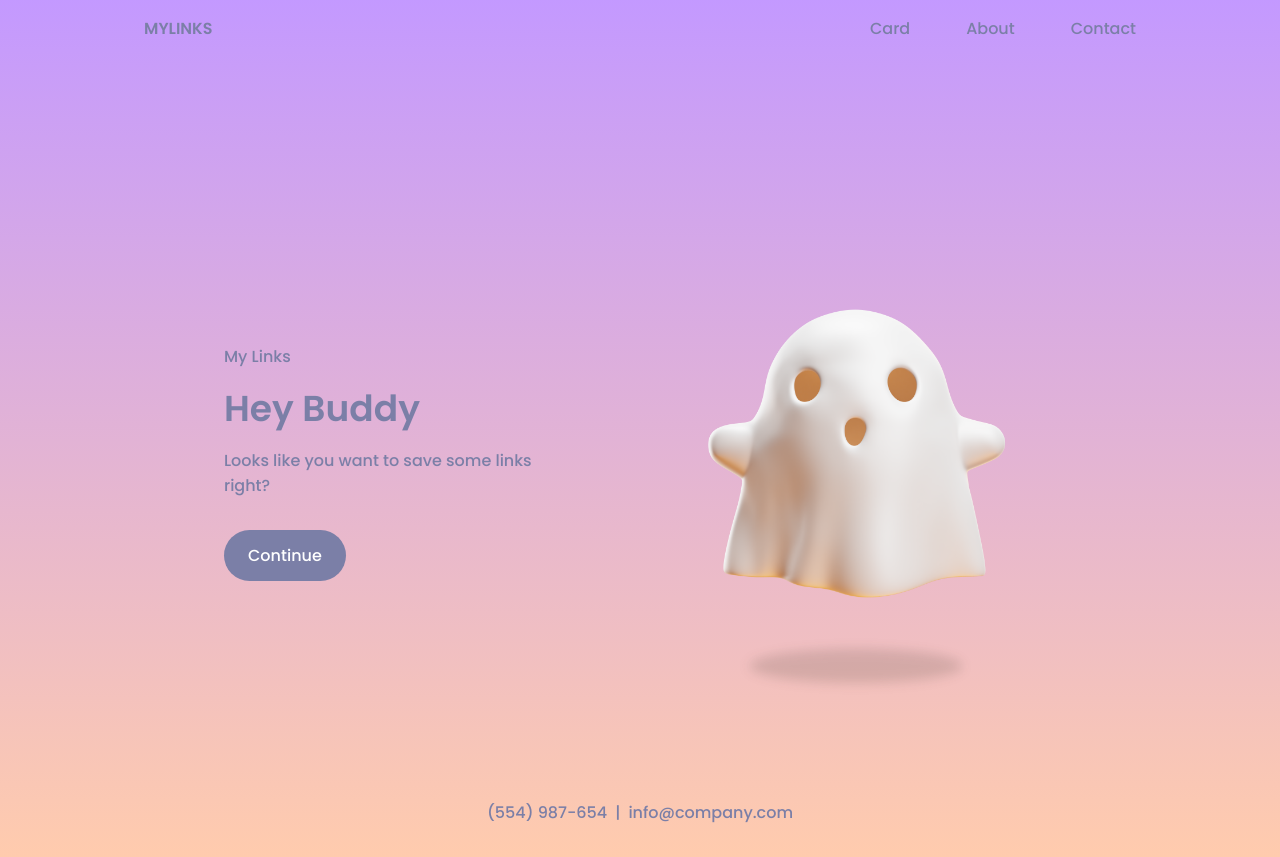
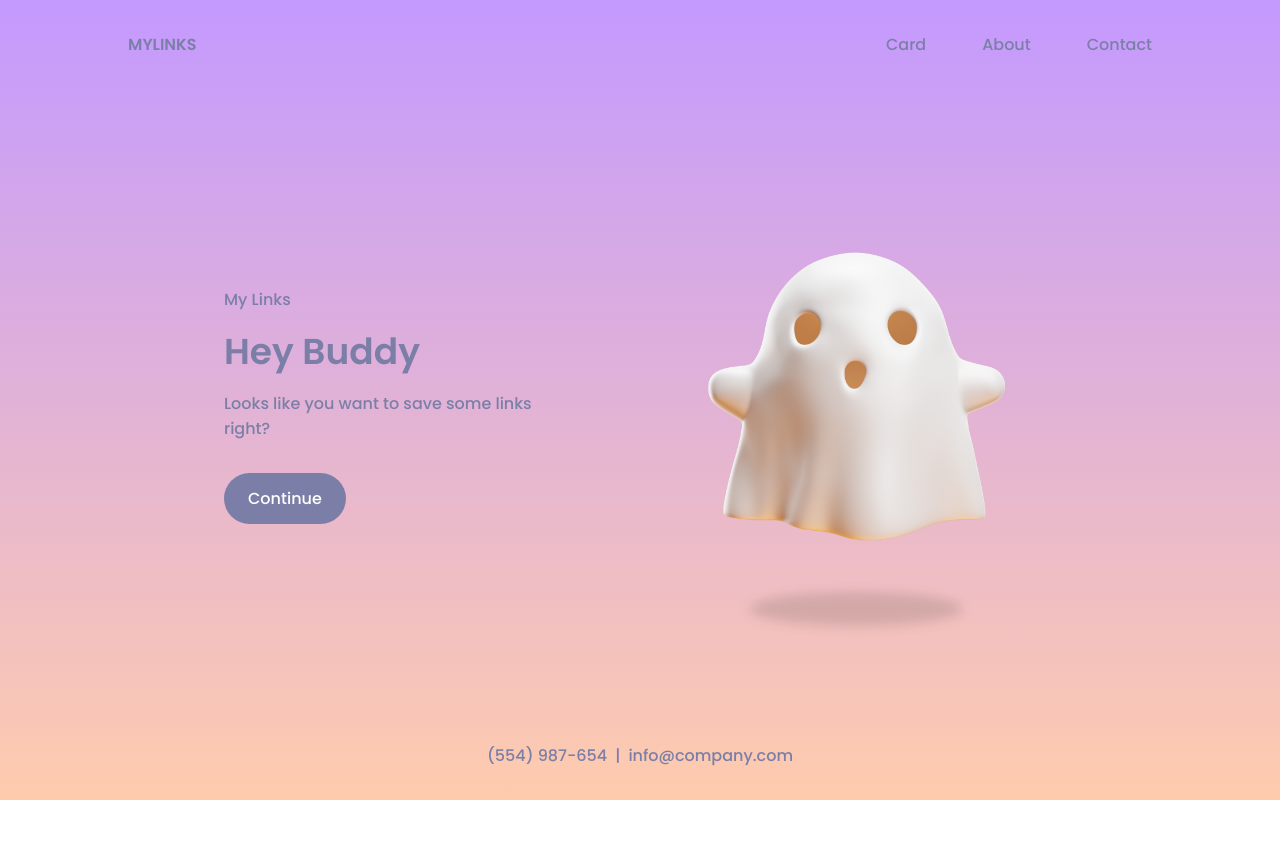
Before and after one commit to snorrien/my-links, a React (Create React App) app: page / in a window 1280 px wide. After the commit the page ends 800 px from the top, so only its background shows below. Built offline with nearby package versions, Linux system fonts and the light colour scheme.

Commit message:
fix: fix menu

```diff
--- a/src/App.css
+++ b/src/App.css
@@ -45,3 +45,10 @@ img {
   max-width: 100%;
   height: auto;
 }
+
+.App {
+  display: flex;
+  flex-direction: column;
+  align-items: center;
+  justify-content: center;
+}
--- a/src/components/MainPage/MainPage.css
+++ b/src/components/MainPage/MainPage.css
@@ -1,20 +1,6 @@
-/*=============== REUSABLE CSS CLASSES ===============*/
-.container {
-    max-width: 1024px;
-    margin-left: 1.5rem;
-    margin-right: 1.5rem;
-}
-
-
-
-/* Show menu */
-.show-menu {
-    top: 0;
-}
 
 /*=============== HOME ===============*/
 .home {
-    background-color: var(--first-color);
     padding: 9rem 0 2rem;
     height: 100vh;
     display: grid;
@@ -108,13 +94,6 @@
     }
 }
 
-@media screen and (min-width: 1048px) {
-    .container {
-        margin-left: auto;
-        margin-right: auto;
-    }
-}
-
 /* For 2K resolutions (2048 x 1152, 2048 x 1536) */
 @media screen and (min-width: 2048px) {
     body {
--- a/src/components/MainPage/MainPage.tsx
+++ b/src/components/MainPage/MainPage.tsx
@@ -3,16 +3,12 @@ import "./MainPage.css";
 
 import { Application } from '@splinetool/runtime';
 
-
 function MainPage() {
-
 
     return (
         <div className="main-page">
-
-            <div className="main">
                 <section className="home">
-                    <div className="home__container container">
+                    <div className="home__container">
                         <div className="home__data">
                             <span className="home__subtitle">My Links</span>
                             <h1 className="home__title">Hey Buddy</h1>
@@ -37,7 +33,6 @@ function MainPage() {
                     </footer>
                 </section>
             </div>
-        </div>
     );
 }
 
--- a/src/components/Navbar/Navbar.css
+++ b/src/components/Navbar/Navbar.css
@@ -1,12 +1,22 @@
-.nav {
+.navbar {
     padding: 1rem;
+    position: fixed;
     width: 100%;
     top: 0;
     left: 0;
     z-index: 100;
+
+}
+
+.nav {
     display: flex;
     justify-content: space-between;
     align-items: center;
+    height: 3.5rem;
+}
+
+.container {
+    max-width: 1024px;
 }
 
 .nav__logo,
@@ -22,7 +32,6 @@
 .nav__toggle {
     font-size: 1.25rem;
     cursor: pointer;
-    padding-right: 2rem;
 }
 
 .nav__list {
@@ -46,9 +55,18 @@
 }
 
 /* For small devices */
+@media screen and (max-width: 390px) {
+    .container {
+        margin: 0;
+    }
+    .nav{
+        height: 1rem;
+    }
+}
+
+/* For medium devices */
 @media screen and (max-width: 767px) {
     .nav__menu {
-        position: fixed;
         left: 0;
         top: -100%;
         width: 100%;
@@ -56,9 +74,6 @@
         border-radius: 0 0 1.5rem 1.5rem;
         box-shadow: 0 2px 4px hsla(38, 4%, 15%, .15);
         transition: .4s;
-    }
-
-    .nav{
         position: fixed;
     }
 }
@@ -66,9 +81,9 @@
 /* Show menu */
 .show-menu {
     top: 0;
-  }
+}
 
-/* For medium devices */
+/* For big devices */
 @media screen and (min-width: 767px) {
 
     .nav__toggle,
--- a/src/components/Navbar/Navbar.tsx
+++ b/src/components/Navbar/Navbar.tsx
@@ -8,6 +8,7 @@ const Navbar = () => {
   const handleShow = () => setShow(true);
 
   return (
+    <div className="navbar">
       <nav className="nav container">
         <a href="/" className="nav__logo">
           MYLINKS
@@ -34,6 +35,7 @@ const Navbar = () => {
           <i className="ri-menu-line"></i>
         </div>
       </nav>
+    </div>
   )
 };
 
```
Lines whose indentation alone changed are shown as unchanged.
